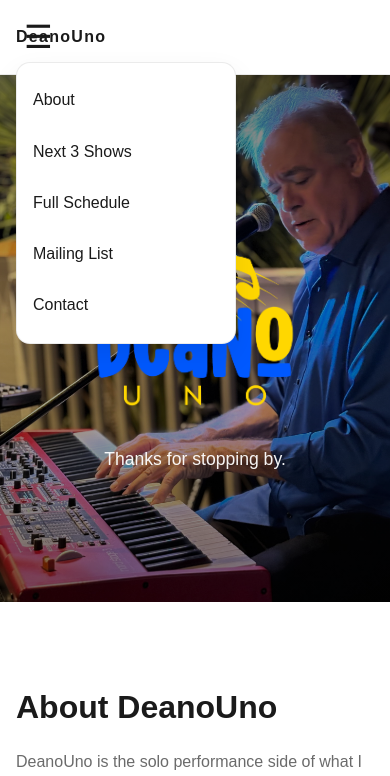
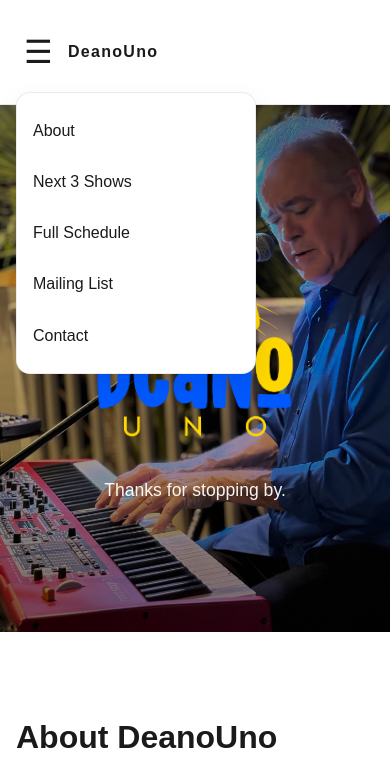
Before and after one commit to DeanoUno/DeanoUno-site, a website: page index.html in a window 390 px wide. Both pictures are taken after a click on the button "Open menu". Shown: the top 776 px of the page. Drawn offline with Linux system fonts and the light colour scheme; no server answers.

Commit message:
Refine mobile menu behavior and clean contact form text

```diff
--- a/index.html
+++ b/index.html
@@ -50,6 +50,7 @@
       justify-content: center;
       align-items: center;
       gap: 1rem;
+      min-height: 56px;
     }
 
     .menu-toggle {
@@ -64,6 +65,7 @@
       cursor: pointer;
       color: var(--ink);
       padding: 0.25rem 0.5rem;
+      z-index: 1002;
     }
 
     .menu-panel {
@@ -91,13 +93,12 @@
       background: var(--cream);
     }
 
-    .hero-buttons {
-      display: none;
-    }
+
     .brand {
       font-weight: 700;
       letter-spacing: 0.08em;
       text-transform: none;
+      text-align: center;
     }
 
     nav {
@@ -148,6 +149,7 @@
       url('assets/images/hero/deanouno-hero.jpeg') center 10% / cover no-repeat;
       color: white;
     }
+
     .hero-inner {
       text-align: center;
       max-width: 700px;
@@ -488,8 +490,22 @@
       }
 
       .header-inner {
-        align-items: flex-start;
-        flex-direction: column;
+        justify-content: flex-start;
+        align-items: center;
+        flex-direction: row;
+        padding-left: 3.25rem;
+      }
+
+      .brand {
+        margin: 0;
+        text-align: left;
+      }
+
+      .menu-panel {
+        left: 0;
+        right: auto;
+        min-width: 240px;
+        max-width: calc(100vw - 2rem);
       }
 
       .calendar-item {
@@ -886,8 +902,56 @@
     });
   }
 
-  loadEvents();
-  setupMailingListForm();
+  function setupMenu() {
+    const menuToggle = document.getElementById('menuToggle');
+    const siteMenu = document.getElementById('siteMenu');
+    const headerInner = document.querySelector('.header-inner');
+
+    if (!menuToggle || !siteMenu || !headerInner) return;
+
+    function openMenu() {
+      siteMenu.hidden = false;
+      menuToggle.setAttribute('aria-expanded', 'true');
+    }
+
+    function closeMenu() {
+      siteMenu.hidden = true;
+      menuToggle.setAttribute('aria-expanded', 'false');
+    }
+
+    menuToggle.addEventListener('click', (event) => {
+      event.stopPropagation();
+      if (siteMenu.hidden) {
+        openMenu();
+      } else {
+        closeMenu();
+      }
+    });
+
+    siteMenu.addEventListener('click', (event) => {
+      event.stopPropagation();
+    });
+
+    headerInner.addEventListener('mouseleave', () => {
+      closeMenu();
+    });
+
+    document.addEventListener('click', (event) => {
+      if (!headerInner.contains(event.target)) {
+        closeMenu();
+      }
+    });
+
+    siteMenu.querySelectorAll('a').forEach((link) => {
+      link.addEventListener('click', () => {
+        closeMenu();
+      });
+    });
+  }
+
+    setupMenu();
+    loadEvents();
+    setupMailingListForm();
 
   function setupContactForm() {
     const form = document.getElementById('contactForm');
@@ -914,10 +978,9 @@
 
       const mailtoLink = `mailto:duskduo@gmail.com?subject=Booking Inquiry&body=${encodeURIComponent(body)}`;
 
-      window.open(mailtoLink);
-
+  window.location.href = mailtoLink;
       form.reset();
-      statusEl.textContent = 'I youe email clieant does not open automatically, please email me direcrly';
+      statusEl.textContent = 'If your email client does not open automatically, please email me directly';
 
       setTimeout(() => {
         statusEl.textContent = '';
```
